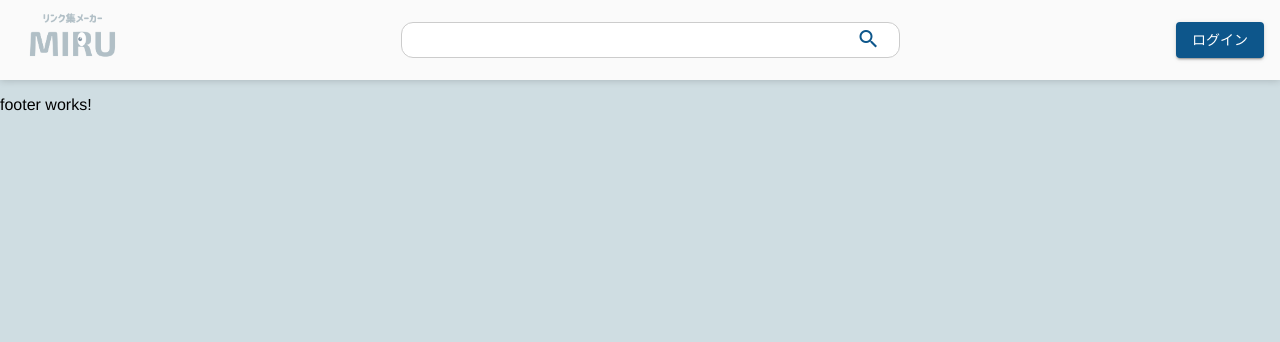
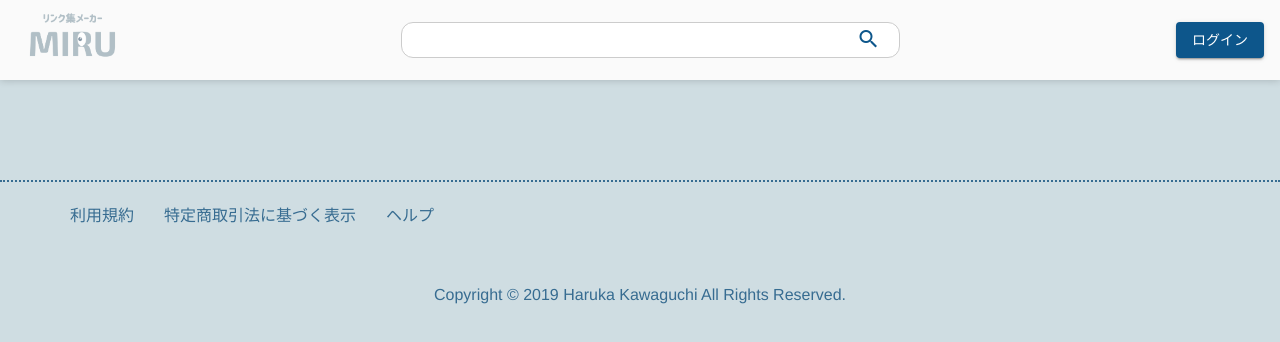
Before and after one commit to uotya/miru, an Angular app: page / in a window 1280 px wide. Shown: the top 342 px of the page. Built offline with nearby package versions, Linux system fonts and the light colour scheme.

Commit message:
feat(footer): footerビジュアル作成 + font-family追加とフォーマット

```diff
--- a/src/app/app.component.html
+++ b/src/app/app.component.html
@@ -1,5 +1,3 @@
-<!DOCTYPE html>
-
 <app-header></app-header>
 
 <router-outlet></router-outlet>
--- a/src/app/footer/footer/footer.component.html
+++ b/src/app/footer/footer/footer.component.html
@@ -1 +1,8 @@
-<p>footer works!</p>
+<footer class="footer">
+  <ul>
+    <li><a href="#">利用規約</a></li>
+    <li><a href="#">特定商取引法に基づく表示</a></li>
+    <li><a href="#">ヘルプ</a></li>
+  </ul>
+  <p class="copyright">Copyright © 2019 Haruka Kawaguchi All Rights Reserved.</p>
+</footer>
--- a/src/app/footer/footer/footer.component.scss
+++ b/src/app/footer/footer/footer.component.scss
@@ -0,0 +1,22 @@
+.footer {
+  height: 120px;
+  border-top: 2px dotted #376C91;
+  margin-top: 100px;
+  padding: 20px 30px;
+}
+ul {
+  margin: 0;
+  display: flex;
+  align-items: flex-start;
+  li {
+    margin-right: 30px;
+    a {
+      display: block;
+      color: #376C91;
+    }
+  }
+}
+.copyright {
+  margin-top: 60px;
+  text-align: center;
+}
--- a/src/app/header/header/header.component.html
+++ b/src/app/header/header/header.component.html
@@ -1,8 +1,8 @@
 <mat-toolbar class="header" color="primary">
-  <a href="#"><img class="logo" src="/assets/images/logo.png" alt=""></a>
+  <a href="#"><img class="logo" src="/assets/images/logo.png" alt=""/></a>
   <div class="search">
-    <input type="search" class="search__box">
-    <a  class="search__icon" href="#"><mat-icon>search</mat-icon></a>
+    <input type="search" class="search__box" />
+    <a class="search__icon" href="#"><mat-icon>search</mat-icon></a>
   </div>
   <button class="btn" mat-raised-button>ログイン</button>
 </mat-toolbar>
--- a/src/app/header/header/header.component.scss
+++ b/src/app/header/header/header.component.scss
@@ -3,15 +3,15 @@
   display: flex;
   justify-content: space-between;
   align-items: center;
-  box-shadow: 0 0 8px rgba(0,0,0,0.2);
-  background-color: #FAFAFA;
+  box-shadow: 0 0 8px rgba(0, 0, 0, 0.2);
+  background-color: #fafafa;
   p {
     display: flex;
     align-items: center;
   }
 }
 .logo {
-    height: 60px;
+  height: 60px;
 }
 .search {
   width: 40%;
@@ -21,7 +21,7 @@
   &__box {
     width: 100%;
     height: 100%;
-    padding:0 16px;
+    padding: 0 16px;
     border-radius: 12px;
     border: 1px solid #ccc;
     outline: none;
@@ -32,10 +32,10 @@
     position: absolute;
     top: 5px;
     right: 20px;
-    color: #0D568B;
+    color: #0d568b;
   }
 }
 .btn {
-  background-color: #0D568B;
+  background-color: #0d568b;
   color: white;
 }
--- a/src/styles.scss
+++ b/src/styles.scss
@@ -1,7 +1,6 @@
-
 // Custom Theming for Angular Material
 // For more information: https://material.angular.io/guide/theming
-@import '~@angular/material/theming';
+@import "~@angular/material/theming";
 // Plus imports for other components in your app.
 
 // Include the common styles for Angular Material. We include this here so that you only
@@ -13,7 +12,7 @@
 // (imported above). For each palette, you can optionally specify a default, lighter, and darker
 // hue. Available color palettes: https://material.io/design/color/
 $miru-primary: mat-palette($mat-gray, 50);
-$miru-accent: mat-palette($mat-indigo,400);
+$miru-accent: mat-palette($mat-indigo, 400);
 // The warn palette is optional (defaults to red).
 $miru-warn: mat-palette($mat-red);
 
@@ -27,13 +26,17 @@ $miru-theme: mat-light-theme($miru-primary, $miru-accent, $miru-warn);
 
 /* You can add global styles to this file, and also import other style files */
 
-html, body {
+html,
+body {
   height: 100%;
 }
 body {
-   margin: 0 auto;
-   font-family: 'Avenir','Helvetica Neue','Helvetica','Arial','Hiragino Sans','ヒラギノ角ゴシック',YuGothic,'Yu Gothic','メイリオ', Meiryo,'ＭＳ Ｐゴシック','MS PGothic';
-   background-color: #CFDDE2;
+  margin: 0 auto;
+  font-family: "Avenir", "Helvetica Neue", "Helvetica", "Arial", "Hiragino Sans",
+    "ヒラギノ角ゴシック", YuGothic, "Yu Gothic", "メイリオ", Meiryo,
+    "ＭＳ Ｐゴシック", "MS PGothic";
+  background-color: #cfdde2;
+  color: #376C91;
 }
 [type="search"]::-webkit-search-cancel-button,
 [type="search"]::-webkit-search-decoration {
@@ -42,3 +45,6 @@ body {
 a {
   text-decoration: none;
 }
+li {
+  list-style: none;
+}
```
